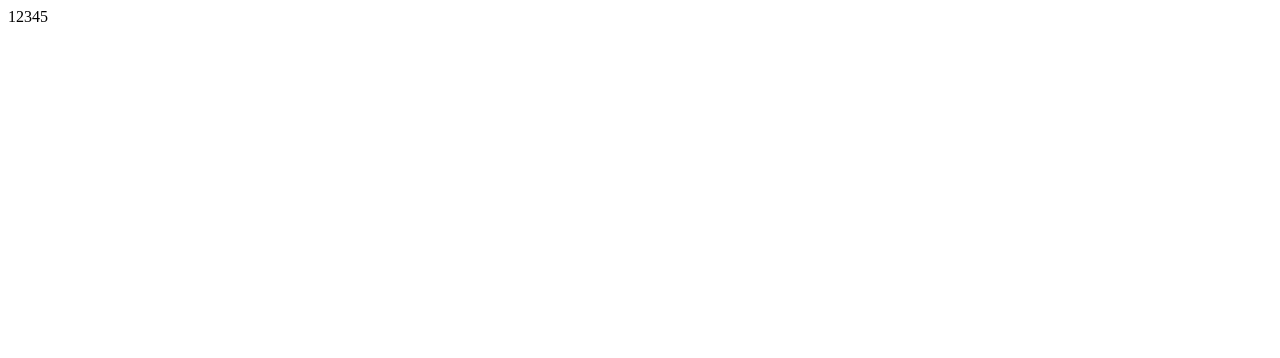
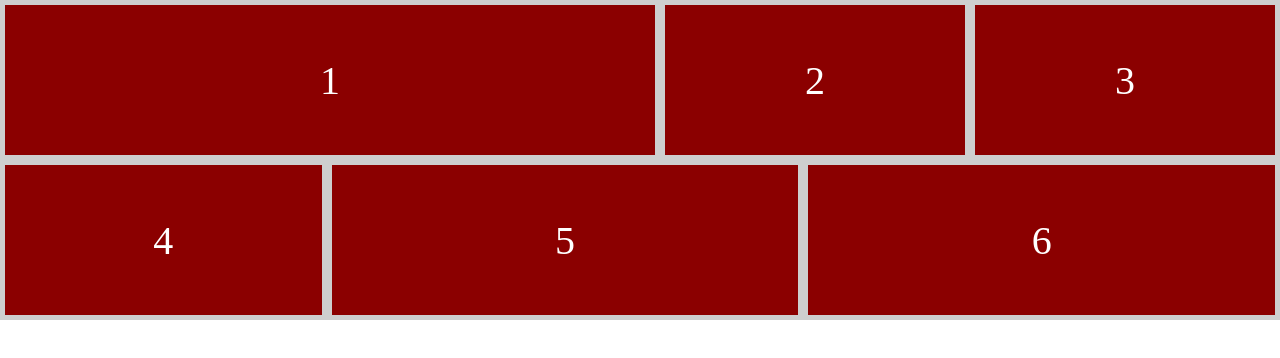
Before and after one commit to GustavoMaz/layout-mosaico-responsivo, a plain HTML site: page index.html in a window 1280 px wide. Drawn offline with Linux system fonts and the light colour scheme.

Commit message:
Implementação da propriedade flex

```diff
--- a/index.html
+++ b/index.html
@@ -14,6 +14,7 @@
             <div id="sqr3">3</div>
             <div id="sqr4">4</div>
             <div id="sqr5">5</div>
+            <div id="sqr6">6</div>
         </main>
     </body>
 </html>
--- a/style.css
+++ b/style.css
@@ -1,16 +1,41 @@
-#lake {
-    width: 650px;
+* {
+    margin: 0;
+    padding: 0;
 }
 
-#desert, #flowers {
-    width: 300px;
-}
-
-#field, #snowy {
-    width: 650px;
+html, body, main {
+    height: fit-content;
 }
 
 main {
     display: flex;
     flex-wrap: wrap;
+
+
+    background-color: rgb(206, 206, 206);
 }
+
+div {
+    display: flex;
+    justify-content: center;
+    flex: 1 0 300px; /* mesma coisa que { flex-grow: 1; flex-shrink: 0; flex-basis: auto; } */
+    align-items: center;
+    text-align: center;
+    background-color: darkred;
+    color: white;
+    font-size: 40px;
+
+    margin: 5px;
+    height: 150px;
+}
+
+#sqr1 {
+    /*flex-grow: 2;
+    flex-shrink: 1;
+    flex-basis: 650px;*/
+    flex: 2 1 650px;
+}
+
+#sqr4 {
+    flex: 1 0 150px;
+}
```
